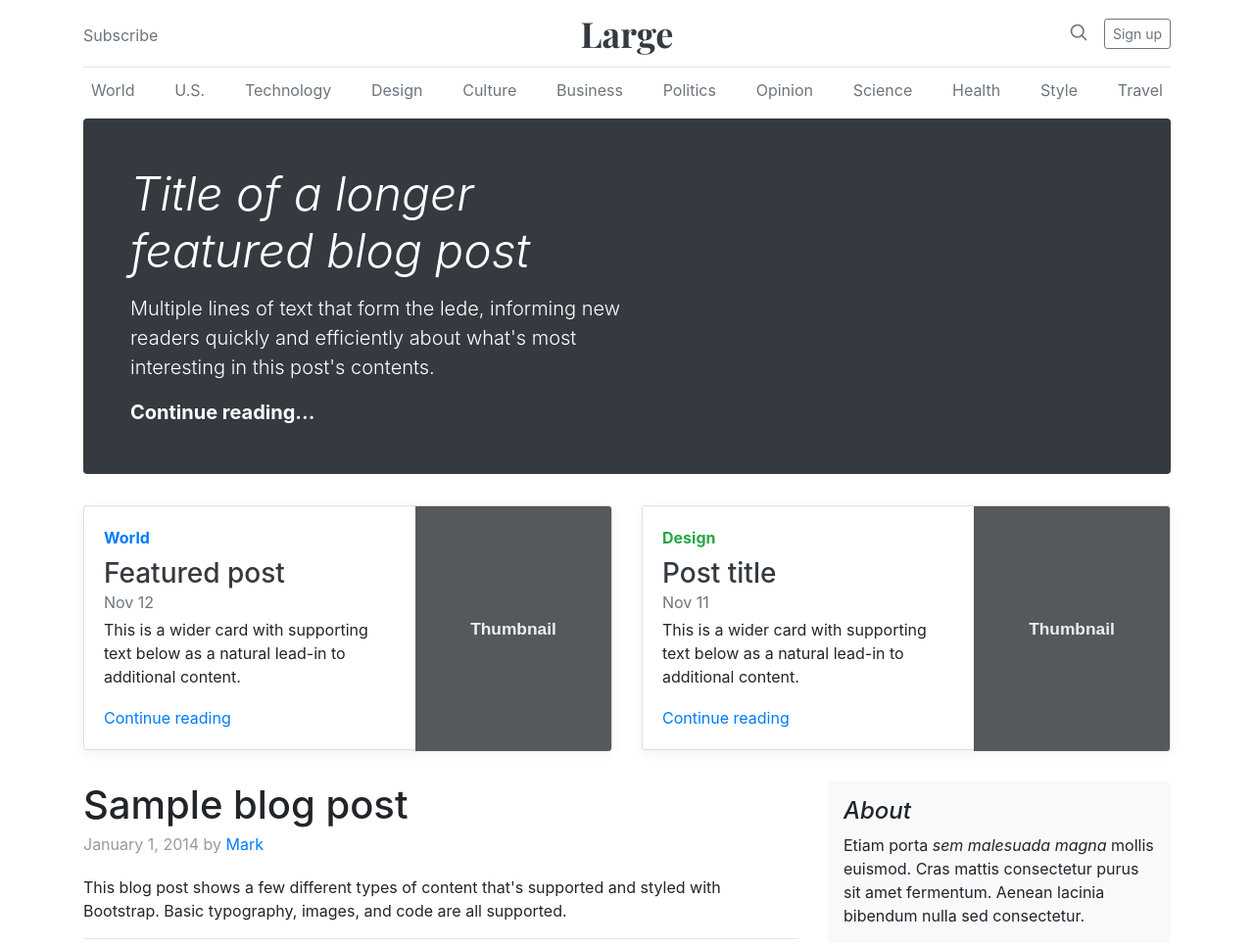
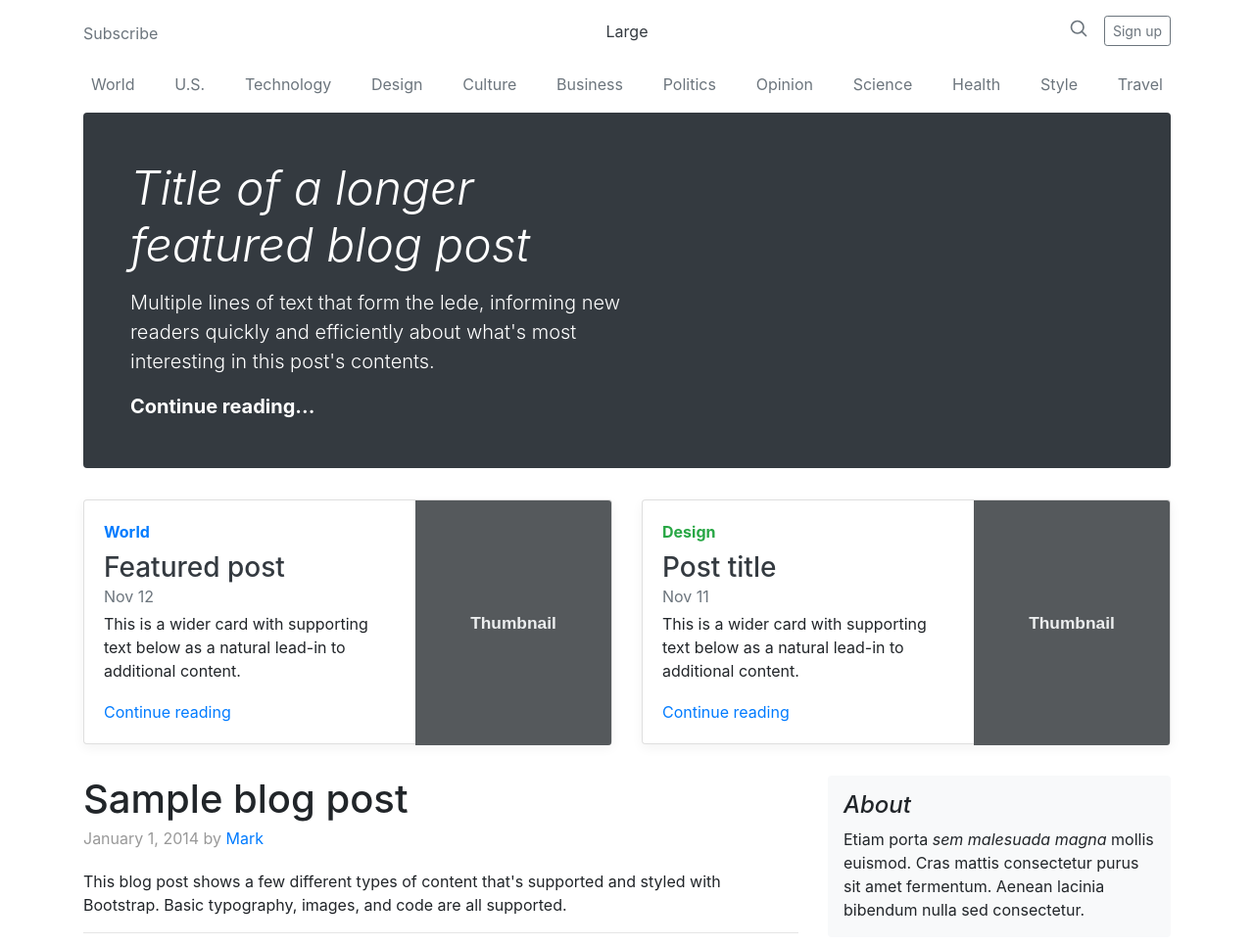
Before and after one commit to mdl2170/miniproject, a plain HTML site: page news.html in a window 1280 px wide. Shown: the top 966 px of the page at 98% size. Drawn offline with nearby package versions, Linux system fonts and the light colour scheme; a script that the page names is missing.

Commit message:
Minor change to CSS

```diff
--- a/css/news.css
+++ b/css/news.css
@@ -1,22 +1,5 @@
 /* stylelint-disable selector-list-comma-newline-after */
 
-.blog-header {
-  line-height: 1;
-  border-bottom: 1px solid #e5e5e5;
-}
-
-.blog-header-logo {
-  font-family: "Playfair Display", Georgia, "Times New Roman", serif;
-  font-size: 2.25rem;
-}
-
-.blog-header-logo:hover {
-  text-decoration: none;
-}
-
-/* h1, h2, h3, h4, h5, h6 {
-  font-family: "Playfair Display", Georgia, "Times New Roman", serif;
-} */
 
 .display-4 {
   font-size: 2.5rem;
```
Also changed, not shown: index.html (+2 -3 lines), 1 other file.
